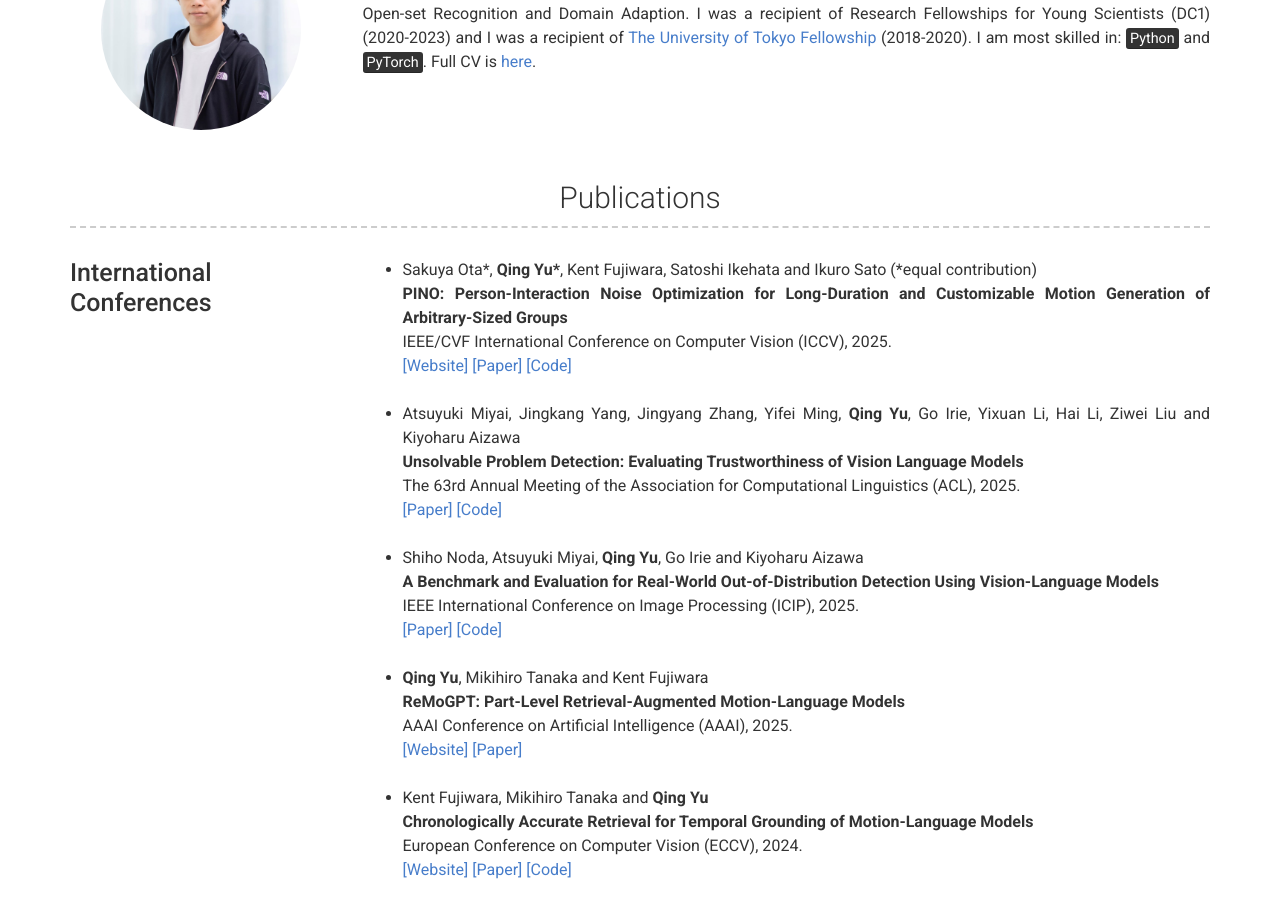
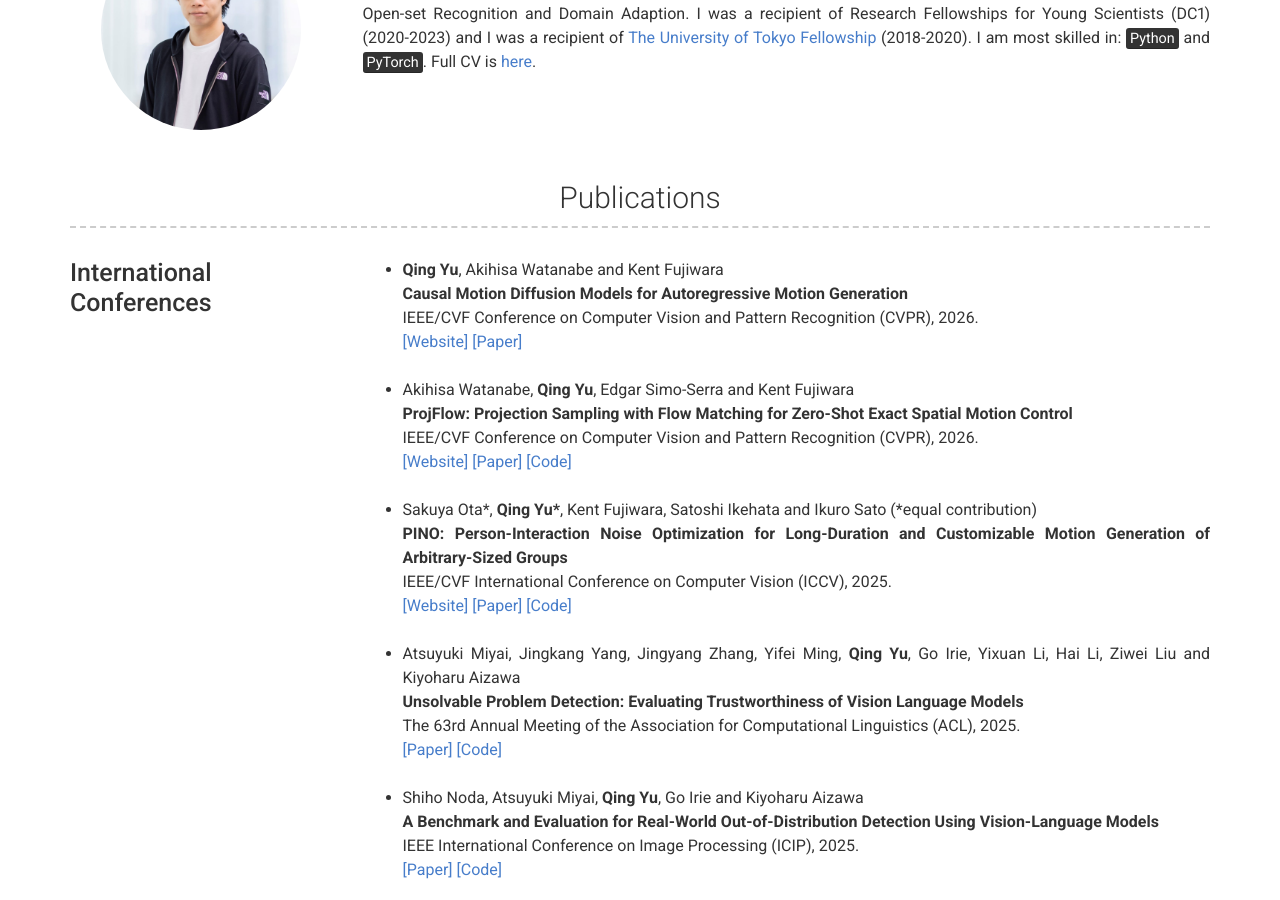
Before and after one commit to YU1ut/YU1ut.github.io, a Jekyll site: the page built from index.md, in a window 1280 px wide and 900 px high, scrolled down 372 px. Built offline with Jekyll 4.4.1, drawn with Linux system fonts in a browser that asks for light colours; a style sheet for code colours, icons or effects is not loaded.

Commit message:
update conference entries with additional details and links

```diff
--- a/_data/projects.yml
+++ b/_data/projects.yml
@@ -1,5 +1,15 @@
 - name: International Conferences
   description: | # this will include new lines to allow paragraphs
+    - <strong>Qing Yu</strong>, Akihisa Watanabe and Kent Fujiwara
+      <strong>Causal Motion Diffusion Models for Autoregressive Motion Generation</strong>
+      IEEE/CVF Conference on Computer Vision and Pattern Recognition (CVPR), 2026.
+      [[Website]](https://yu1ut.com/CMDM-HP/)  [[Paper]](https://arxiv.org/abs/2602.22594)
+      <br>
+    - Akihisa Watanabe, <strong>Qing Yu</strong>, Edgar Simo-Serra and Kent Fujiwara
+      <strong>ProjFlow: Projection Sampling with Flow Matching for Zero-Shot Exact Spatial Motion Control</strong>
+      IEEE/CVF Conference on Computer Vision and Pattern Recognition (CVPR), 2026.
+      [[Website]](https://akihisa-watanabe.github.io/projflow.github.io/)  [[Paper]](https://arxiv.org/abs/2602.22742)  [[Code]](https://github.com/Akihisa-Watanabe/ProjFlow)
+      <br>
     - Sakuya Ota\*, <strong>Qing Yu\*</strong>, Kent Fujiwara, Satoshi Ikehata and Ikuro Sato (\*equal contribution)
       <strong>PINO: Person-Interaction Noise Optimization for Long-Duration and Customizable Motion Generation of Arbitrary-Sized Groups</strong>
       IEEE/CVF International Conference on Computer Vision (ICCV), 2025.
```
